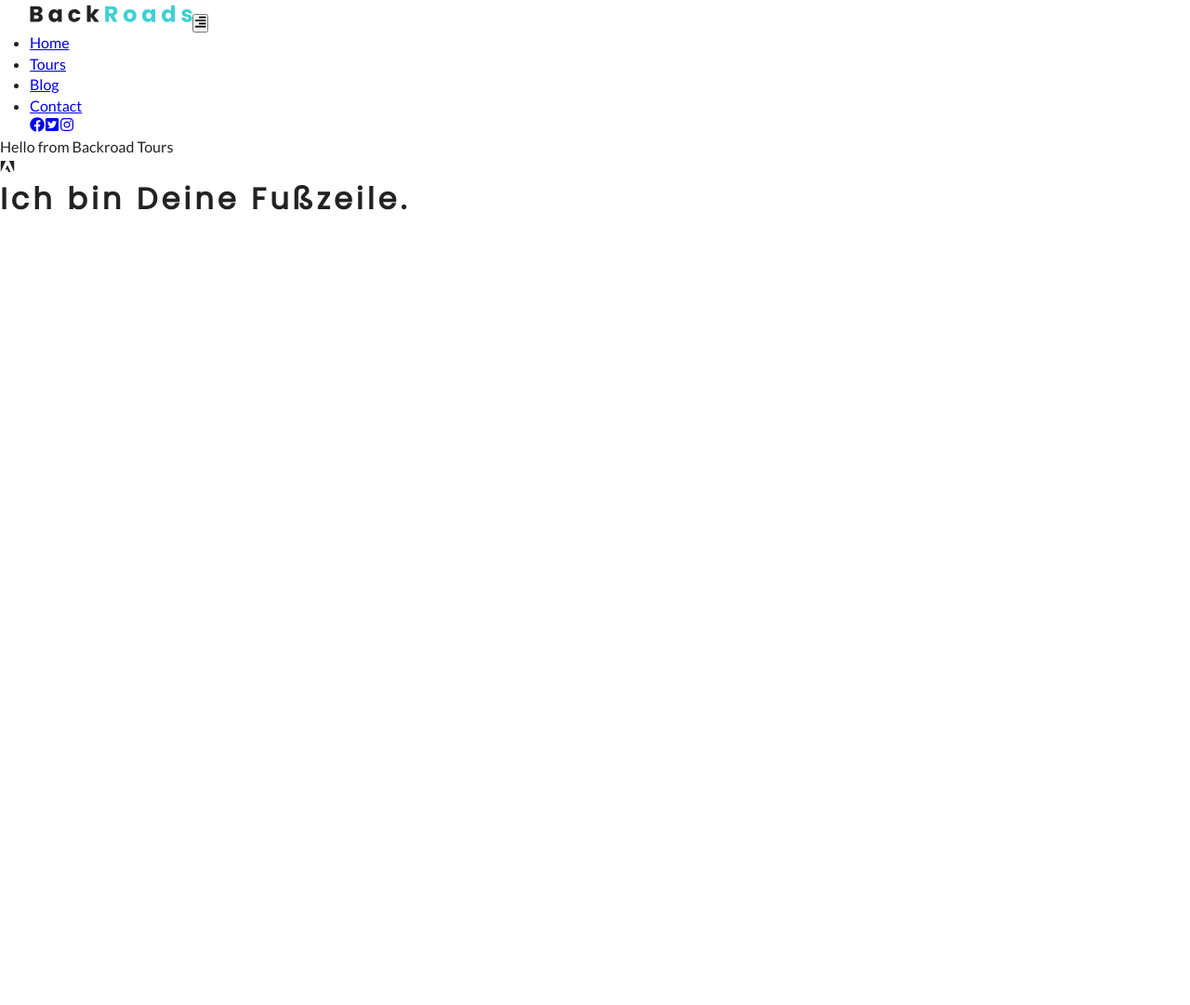
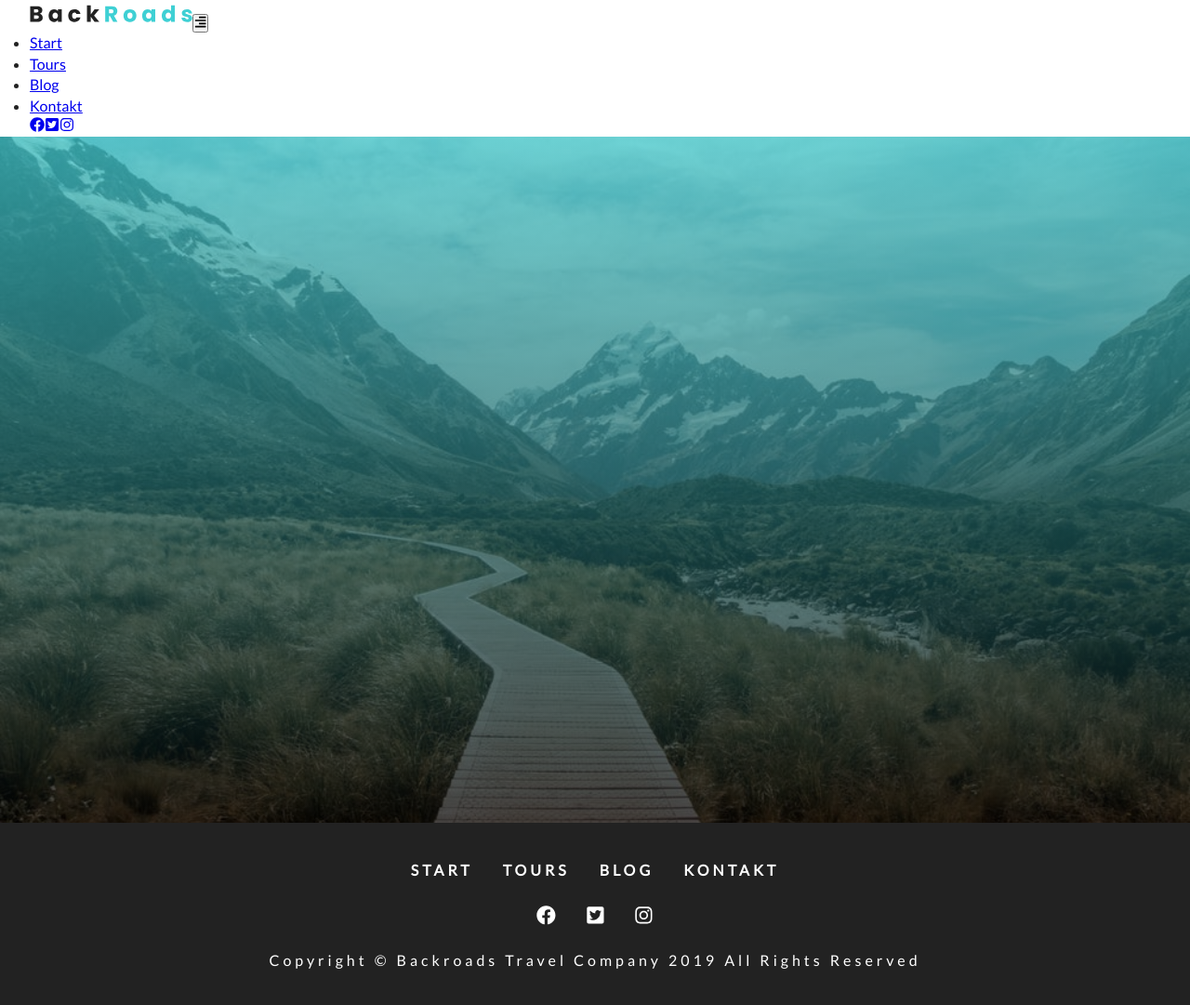
Before and after one commit to bodhicougar/backroads, a Gatsby site: page / in a window 1280 px wide. Shown: the whole page at 93% size. Before the commit the page ends 800 px from the top, so only its background shows below. Built offline with nearby package versions, Linux system fonts and the light colour scheme; Gatsby itself is replaced by a stand-in of ours.

Commit message:
SimpleHero

```diff
--- a/src/components/Footer.js
+++ b/src/components/Footer.js
@@ -1,10 +1,40 @@
 import React from 'react'
+import styles from '../css/footer.module.css'
+import links from '../constants/links'
+import socialIcons from '../constants/social-icons'
+import { Link } from 'gatsby'
 
 const Footer = () => {
   return (
-    <div>
-      <h1>Ich bin Deine Fußzeile.</h1>
-    </div>
+    <footer className={styles.footer}>
+      <div className={styles.links}>
+        {links.map((item, index) => {
+          return (
+            <Link key={index} to={item.path}>
+              {item.text}
+            </Link>
+          )
+        })}
+      </div>
+      <div className={styles.icons}>
+        {socialIcons.map((item, index) => {
+          return (
+            <a
+              key={index}
+              href={item.url}
+              target="_blank"
+              rel="noopener noreferrer"
+            >
+              {item.icon}
+            </a>
+          )
+        })}
+      </div>
+      <div className={styles.copyright}>
+        copyright &copy; backroads travel company {new Date().getFullYear()} all
+        rights reserved
+      </div>
+    </footer>
   )
 }
 
--- a/src/components/Navbar.js
+++ b/src/components/Navbar.js
@@ -6,16 +6,17 @@ import links from '../constants/links'
 import socialIcons from '../constants/social-icons'
 import logo from '../images/logo.svg'
 
-const navbar = () => {
-  const [isOpen, setNav] = useState(false)
+const Navbar = () => {
+  const [isOpen, setNav] = useState()
   const toggleNav = () => {
     setNav(isOpen => !isOpen)
   }
+
   return (
     <nav className={styles.navbar}>
       <div className={styles.navCenter}>
         <div className={styles.navHeader}>
-          <img src={logo} alt="Backroads logo" />
+          <img src={logo} alt="backroads logo" />
           <button type="button" className={styles.logoBtn} onClick={toggleNav}>
             <FaAlignRight className={styles.logoIcon} />
           </button>
@@ -24,7 +25,7 @@ const navbar = () => {
           className={
             isOpen
               ? `${styles.navLinks} ${styles.showNav}`
-              : `{styles.navLinks}`
+              : `${styles.navLinks}`
           }
         >
           {links.map((item, index) => {
@@ -54,4 +55,4 @@ const navbar = () => {
   )
 }
 
-export default navbar
+export default Navbar
--- /dev/null
+++ b/src/components/SimpleHero.js
@@ -0,0 +1,7 @@
+import React from 'react'
+
+const SimpleHero = ({ children }) => {
+  return <header className="defaultHero">{children}</header>
+}
+
+export default SimpleHero
--- a/src/constants/links.js
+++ b/src/constants/links.js
@@ -1,7 +1,7 @@
 export default [
   {
     path: '/',
-    text: 'Home',
+    text: 'Start',
   },
   {
     path: '/tours',
@@ -13,6 +13,6 @@ export default [
   },
   {
     path: '/contact',
-    text: 'Contact',
+    text: 'Kontakt',
   },
 ]
--- /dev/null
+++ b/src/css/footer.module.css
@@ -0,0 +1,34 @@
+.footer {
+  background: var(--mainBlack);
+  padding: 2rem;
+  text-align: center;
+  color: var(--mainWhite);
+}
+.links a {
+  display: inline-block;
+  text-decoration: none;
+  text-transform: uppercase;
+  color: var(--mainWhite);
+  margin: 0.5rem 1rem;
+  letter-spacing: var(--mainSpacing);
+  transition: var(--mainTransition);
+  font-weight: bold;
+}
+.links a:hover {
+  color: var(--primaryColor);
+}
+.icons a {
+  display: inline-block;
+  margin: 1rem;
+  font-size: 1.3rem;
+  color: var(--mainWhite);
+  transition: var(--mainTransition);
+}
+.icons a:hover {
+  color: var(--primaryColor);
+}
+.copyright {
+  text-transform: capitalize;
+  letter-spacing: var(--mainSpacing);
+  line-height: 2;
+}
--- /dev/null
+++ b/src/css/layout.css
@@ -0,0 +1,77 @@
+@import url("https://fonts.googleapis.com/css?family=Lato|Poppins");
+
+:root {
+  --primaryColor: #3fd0d4;
+  --mainWhite: #fff;
+  --offWhite: #f7f7f7;
+  --mainBlack: #222;
+  --mainGrey: #ececec;
+  --darkGrey: #cfcfcf;
+  --mainTransition: all 0.3s linear;
+  --mainSpacing: 4px;
+  --lightShadow: 2px 5px 3px 0px rgba(0, 0, 0, 0.5);
+  --darkShadow: 4px 10px 5px 0px rgba(0, 0, 0, 0.5);
+}
+
+* {
+  margin: 0;
+  padding: 0;
+  box-sizing: border-box;
+}
+
+body {
+  font-family: "Lato", sans-serif;
+  color: var(--mainBlack);
+  background: var(--mainWhite);
+  line-height: 1.4;
+  font-size: 1rem;
+}
+h1,
+h2,
+h3,
+h4,
+h5,
+h6 {
+  font-family: "Poppins", sans-serif;
+  margin-bottom: 1.25rem;
+  letter-spacing: var(--mainSpacing);
+}
+p {
+  margin-bottom: 1.25rem;
+}
+.defaultHero {
+  min-height: calc(100vh - 62px);
+  background: linear-gradient(rgba(63, 208, 212, 0.7), rgba(0, 0, 0, 0.7)),
+    url("../images/defaultBcg.jpeg") center/cover no-repeat;
+  display: flex;
+  justify-content: center;
+  align-items: center;
+}
+.btn-white,
+.btn-primary {
+  text-transform: uppercase;
+  text-decoration: none;
+  letter-spacing: var(--mainSpacing);
+  color: var(--mainWhite);
+  border: 2px solid var(--mainWhite);
+  padding: 0.9rem 1.6rem;
+  display: inline-block;
+  transition: var(--mainTransition);
+  cursor: pointer;
+}
+.btn-white:hover {
+  background: var(--mainWhite);
+  color: var(--primaryColor);
+}
+.btn-primary {
+  background: var(--primaryColor);
+  color: var(--mainWhite);
+  border: 2px solid var(--primaryColor);
+}
+.btn-primary:hover {
+  background: transparent;
+  color: var(--primaryColor);
+}
+/* .gatsby-image-wrapper {
+  max-height: 600px;
+} */
--- a/src/pages/index.js
+++ b/src/pages/index.js
@@ -1,11 +1,10 @@
 import React from 'react'
 import { Link } from 'gatsby'
 import Layout from '../components/Layout'
-import { FaAdobe } from 'react-icons/fa'
+import SimpleHero from '../components/SimpleHero'
 
 export default () => (
   <Layout>
-    <div>Hello from Backroad Tours</div>
-    <FaAdobe />
+    <SimpleHero />
   </Layout>
 )
```
Also changed, not shown: src/images/favicon.ico (added).
